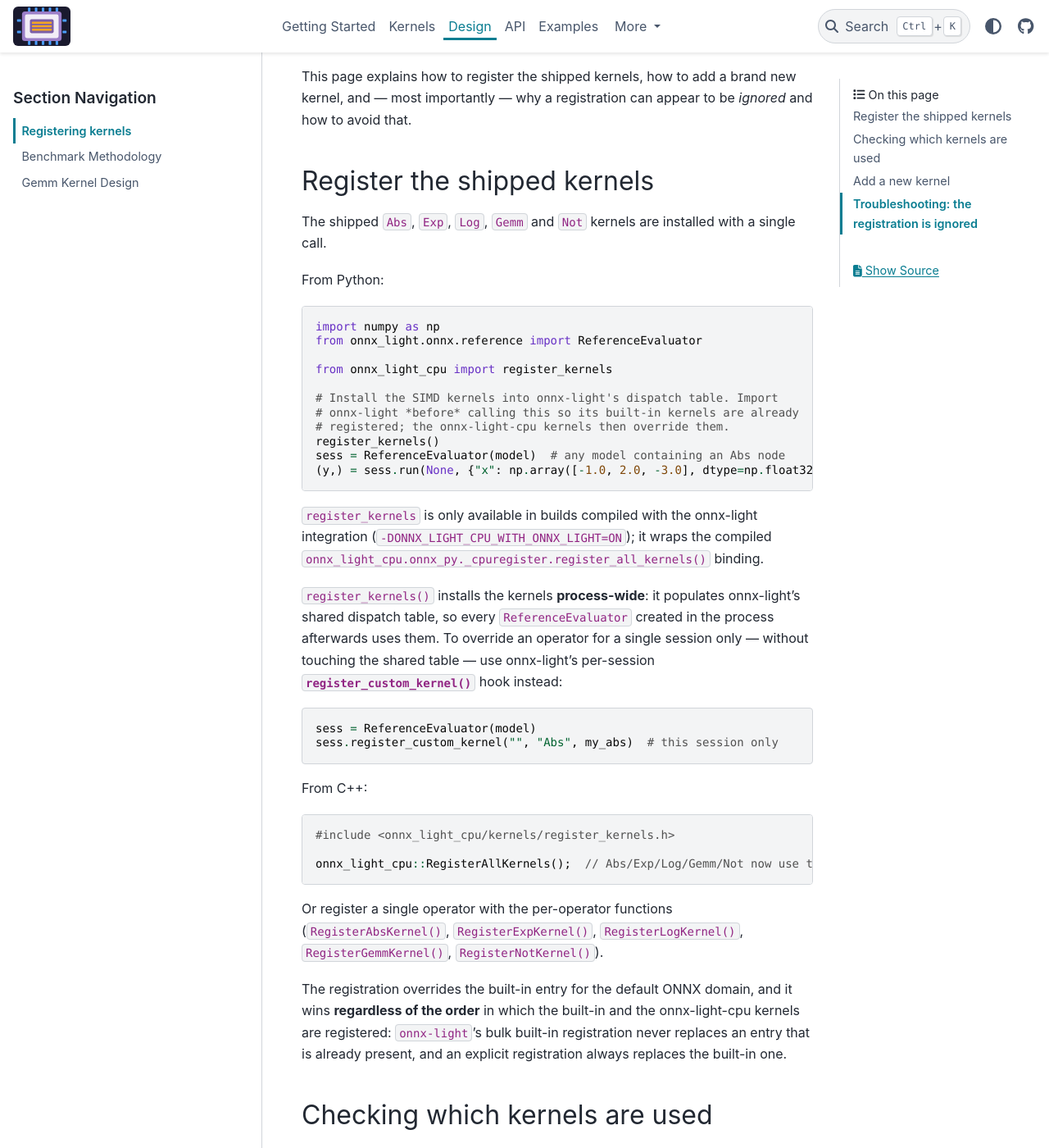
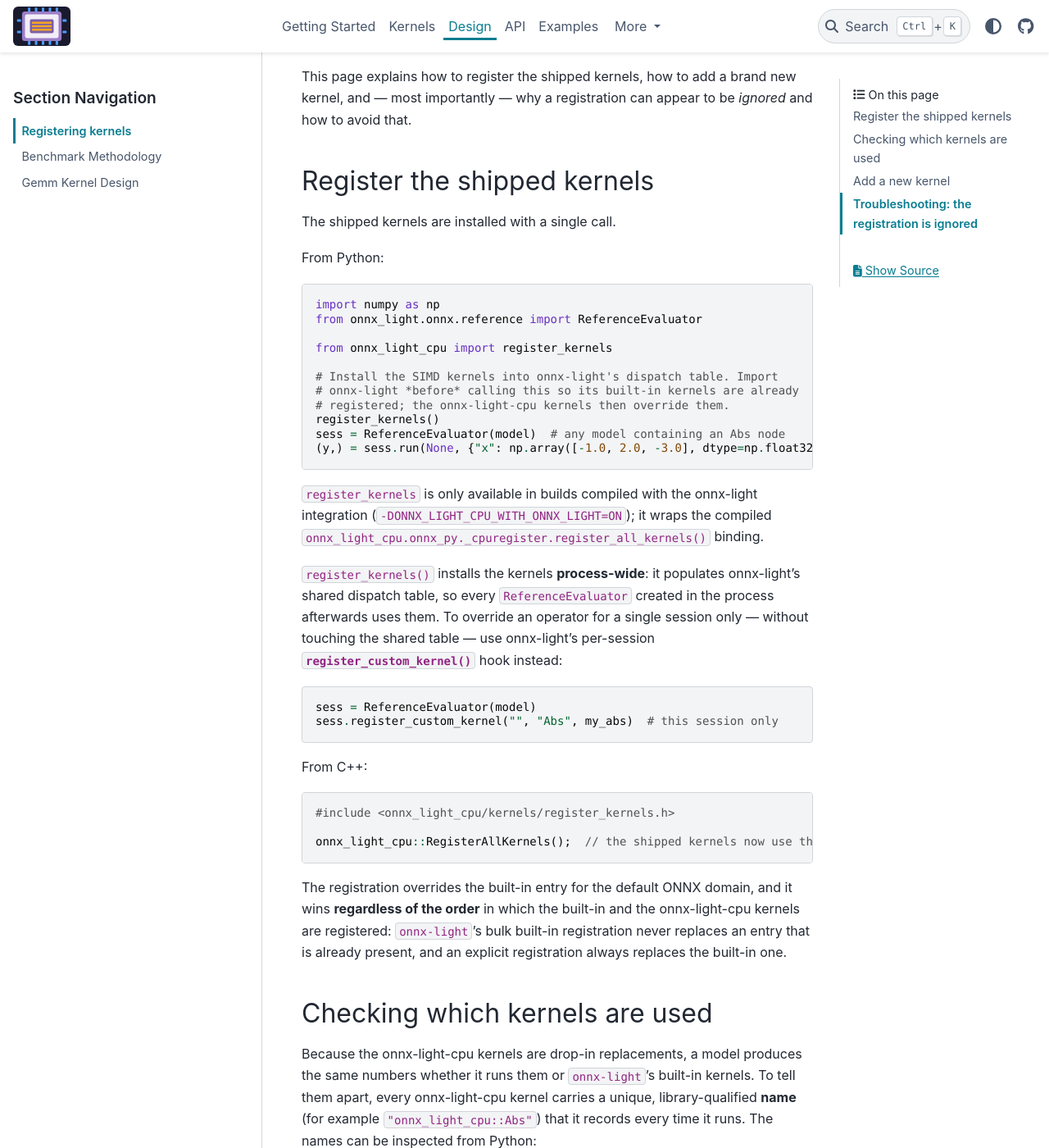
Before and after one commit to xadupre/onnx-light-cpu, a Sphinx documentation site: the page built from docs/design/registering_kernels.rst, in a window 1280 px wide and 1400 px high, scrolled down 280 px. Shown: the whole window at 82% size. Built offline with Sphinx 7.4.7 and the PyData theme 0.15.4, drawn with Linux system fonts in a browser that asks for light colours; pages that are not in the unit, such as notebooks, are missing from menus; some of the changed text lies outside the part shown.

Commit message:
Update Getting Started and Design docs to reflect current kernel set (#260)
* Initial plan

* Update Getting Started and Design docs for current kernel set

Co-authored-by: xadupre <22452781+xadupre@users.noreply.github.com>

* Remove hard-coded kernel and registration-function lists from docs

Co-authored-by: xadupre <22452781+xadupre@users.noreply.github.com>

---------

Co-authored-by: copilot-swe-agent[bot] <198982749+Copilot@users.noreply.github.com>
Co-authored-by: xadupre <22452781+xadupre@users.noreply.github.com>

```diff
--- a/docs/design/registering_kernels.rst
+++ b/docs/design/registering_kernels.rst
@@ -16,8 +16,7 @@ and how to avoid that.
 Register the shipped kernels
 ----------------------------
 
-The shipped ``Abs``, ``Exp``, ``Log``, ``Gemm`` and ``Not`` kernels are
-installed with a single call.
+The shipped kernels are installed with a single call.
 
 From Python:
 
@@ -57,11 +56,7 @@ From C++:
 
     #include <onnx_light_cpu/kernels/register_kernels.h>
 
-    onnx_light_cpu::RegisterAllKernels();  // Abs/Exp/Log/Gemm/Not now use the SIMD kernels
-
-Or register a single operator with the per-operator functions
-(``RegisterAbsKernel()``, ``RegisterExpKernel()``, ``RegisterLogKernel()``,
-``RegisterGemmKernel()``, ``RegisterNotKernel()``).
+    onnx_light_cpu::RegisterAllKernels();  // the shipped kernels now use the SIMD implementations
 
 The registration overrides the built-in entry for the default ONNX domain, and
 it wins **regardless of the order** in which the built-in and the onnx-light-cpu
@@ -75,9 +70,8 @@ Checking which kernels are used
 Because the onnx-light-cpu kernels are drop-in replacements, a model produces
 the same numbers whether it runs them or ``onnx-light``'s built-in kernels. To
 tell them apart, every onnx-light-cpu kernel carries a unique,
-library-qualified **name** (``"onnx_light_cpu::Abs"``, ``"onnx_light_cpu::Exp"``,
-``"onnx_light_cpu::Log"``, ``"onnx_light_cpu::Gemm"``, ``"onnx_light_cpu::Not"``)
-that it records every time it runs. The names can be inspected from Python:
+library-qualified **name** (for example ``"onnx_light_cpu::Abs"``) that it
+records every time it runs. The names can be inspected from Python:
 
 .. code-block:: python
 
```
